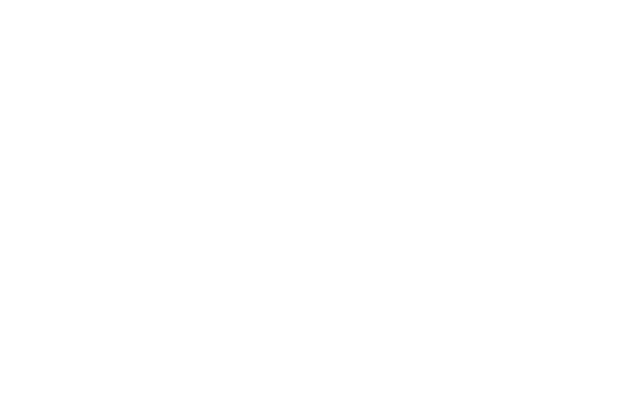
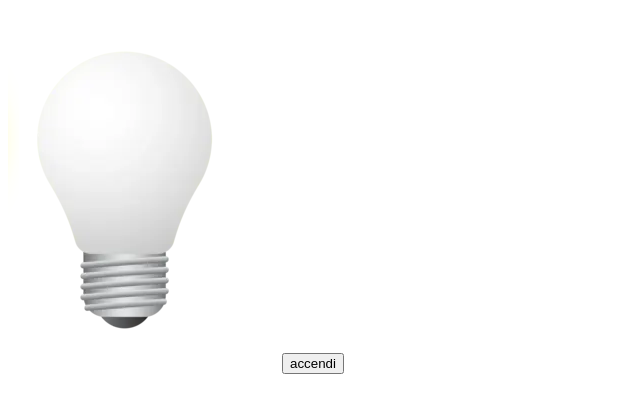
Before and after one commit to omarseddati16/js-dom-1, a plain HTML site: page index.html in a window 1280 px wide. Shown: the whole page, without its empty margins (0-640 px from the left). Drawn offline with Linux system fonts and the light colour scheme.

Commit message:
add img and button

```diff
--- a/index.html
+++ b/index.html
@@ -8,6 +8,10 @@
 </head>
 
 <body>
+  <div>
+    <img src="js/img/white_lamp.png" alt="">
+    <button id="bottone">accendi</button>
+  </div>
   <script src="js/script.js"></script>
 </body>
 
```
